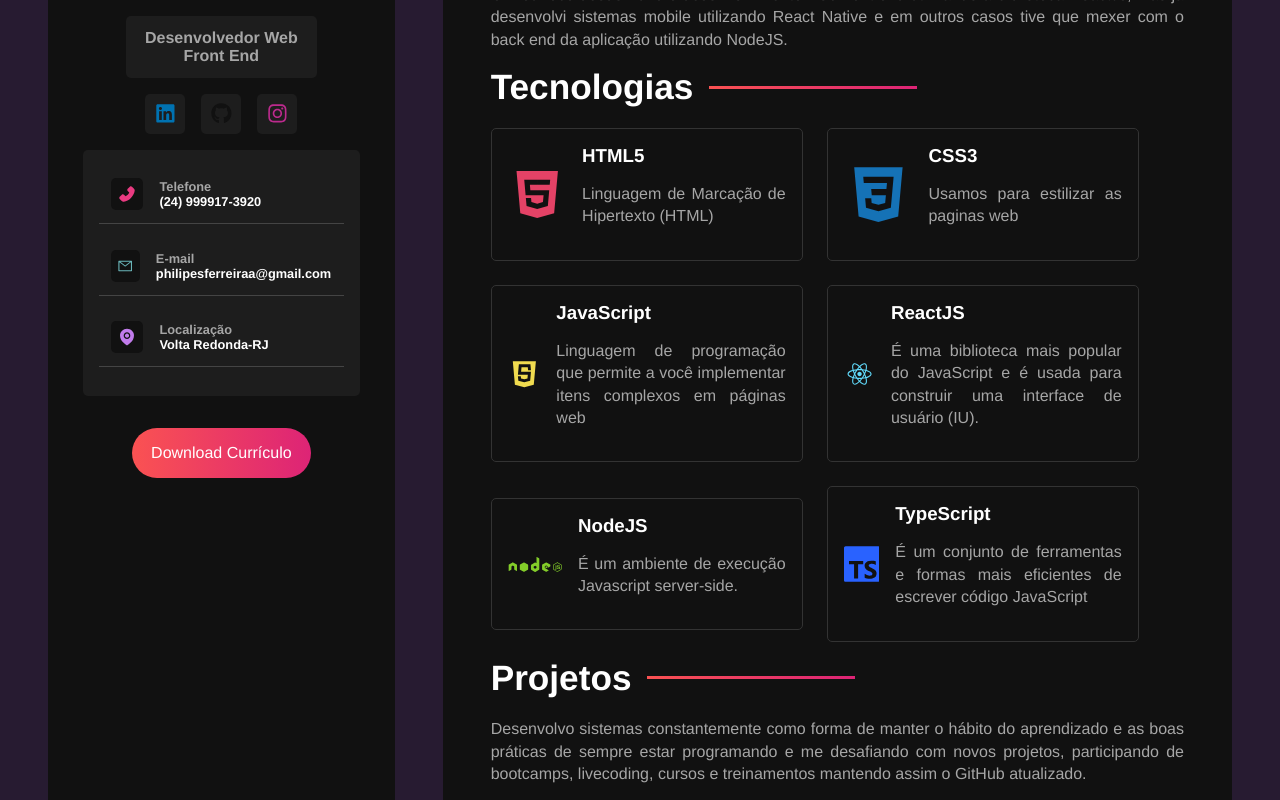
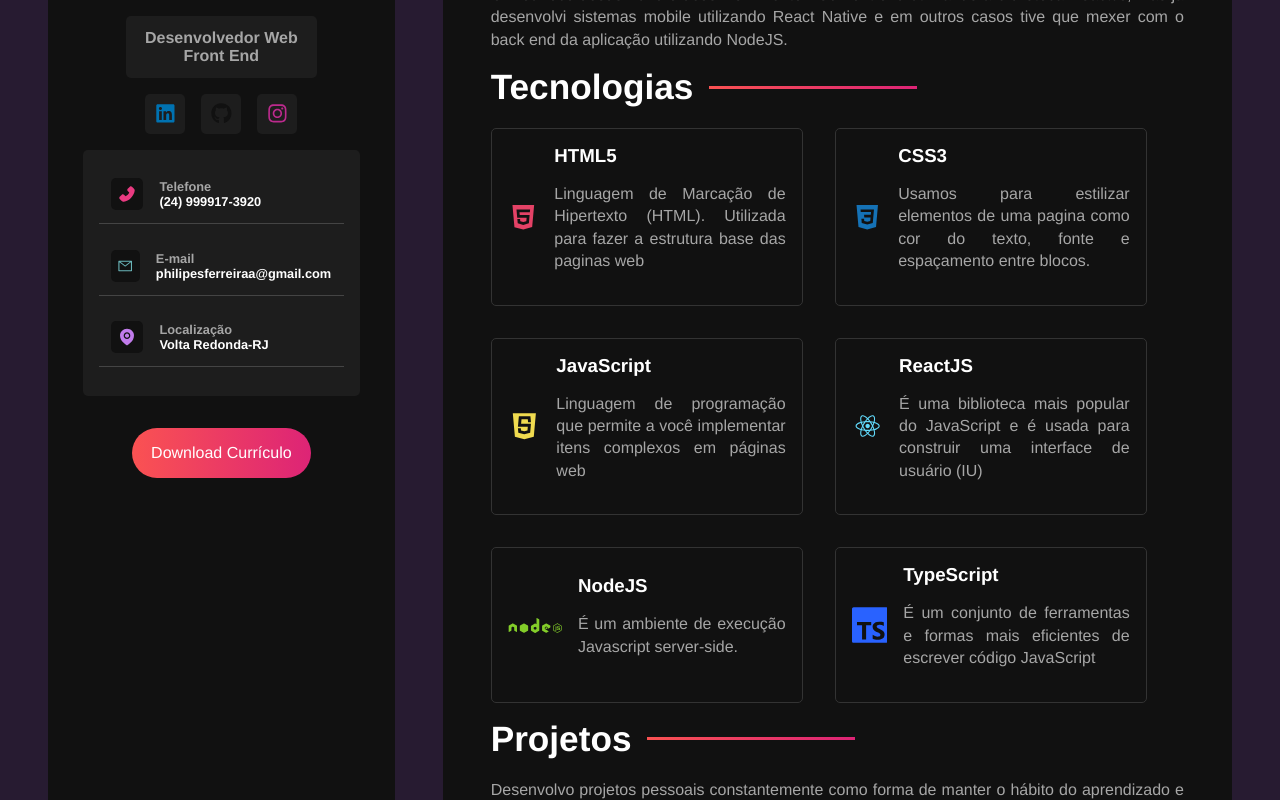
Before and after one commit to PhilipeF/site-portfolio, a React (Vite) app: page / in a window 1280 px wide. Shown: the part 460-1260 px from the top of the page. Built offline with nearby package versions, Linux system fonts and the light colour scheme.

Commit message:
code review

```diff
--- a/src/components/ProjectsContainer.jsx
+++ b/src/components/ProjectsContainer.jsx
@@ -4,7 +4,7 @@
     return (
         <section id="projects-container">
             <h2>Projetos</h2>
-            <p>Desenvolvo sistemas constantemente como forma de manter o hábito do aprendizado e as boas práticas de sempre estar programando e me desafiando com novos projetos, participando de bootcamps, livecoding, cursos e treinamentos mantendo assim o GitHub atualizado.  </p>
+            <p>Desenvolvo projetos pessoais constantemente como forma de manter o hábito do aprendizado e as boas práticas de sempre estar programando e me desafiando. Participo de bootcamps, livecoding, cursos e treinamentos deixando tudo registrado no Github   </p>
             <a href="https://github.com/PhilipeF" className="btn">Ver Projetos</a>
         </section>
     )
--- a/src/components/TechnologiesContainer.jsx
+++ b/src/components/TechnologiesContainer.jsx
@@ -8,25 +8,25 @@
         id: "html",
         name: "HTML5",
         icon: <DiHtml5 />,
-        description: "Linguagem de Marcação de Hipertexto (HTML)"
+        description: "Linguagem de Marcação de Hipertexto (HTML). Utilizada para fazer a estrutura base das paginas web"
     },
     {
         id: "css",
         name: "CSS3",
         icon: <DiCss3 />,
-        description: "Usamos para estilizar as paginas web"
+        description: "Usamos para estilizar elementos de uma pagina como cor do texto, fonte e espaçamento entre blocos."
     },
     {
         id: "js",
         name: "JavaScript",
         icon: <DiJavascript />,
-        description: "Linguagem de programação que permite a você implementar itens complexos em páginas web "
+        description: "Linguagem de programação que permite a você implementar itens complexos em páginas web"
     },
     {
         id: "reactjs",
         name: "ReactJS",
         icon: <DiReact />,
-        description: "É uma biblioteca mais popular do JavaScript e é usada para construir uma interface de usuário (IU). "
+        description: "É uma biblioteca mais popular do JavaScript e é usada para construir uma interface de usuário (IU)"
     },
     {
         id: "nodejs",
--- a/src/styles/components/maincontent.sass
+++ b/src/styles/components/maincontent.sass
@@ -33,3 +33,9 @@
 
     @media(max-width: variables.$mobile)
         padding: 1rem
+
+        h2
+            font-size: 1.5rem
+
+        .btn
+            margin-left: 4rem
--- a/src/styles/components/technologiescontainer.sass
+++ b/src/styles/components/technologiescontainer.sass
@@ -7,8 +7,8 @@
     .technologies-grid
         display: flex
         flex-wrap: wrap
-        align-items: center
-        gap: 1.5rem
+        gap: 2rem
+        justify-items: center
 
     .technology-card
         @include mixins.center
@@ -50,6 +50,9 @@
     .technologies-grid
         display: grid
 
+        h3
+            font-size: 1rem
+
         .technology-card
             display: grid
             width: auto
```
